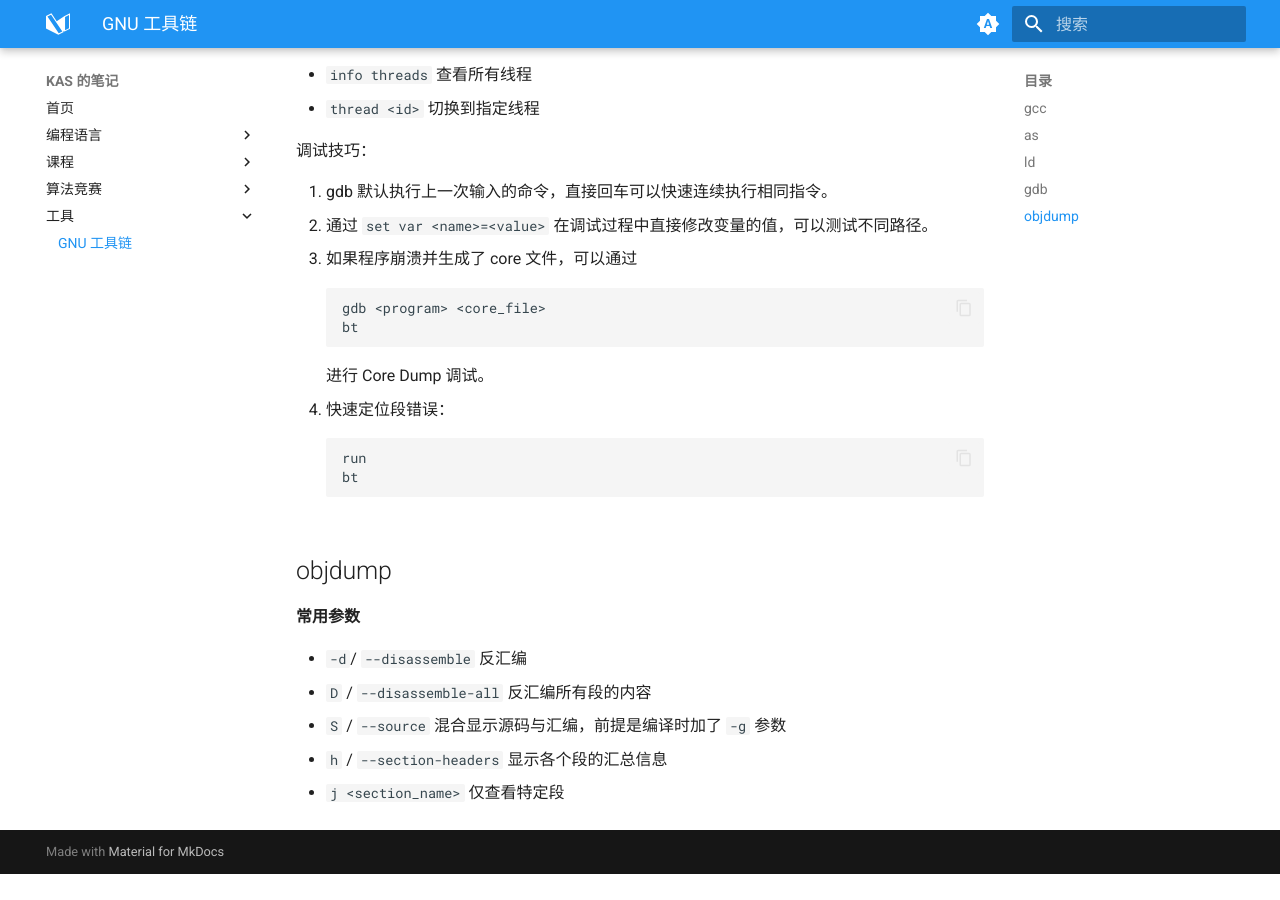
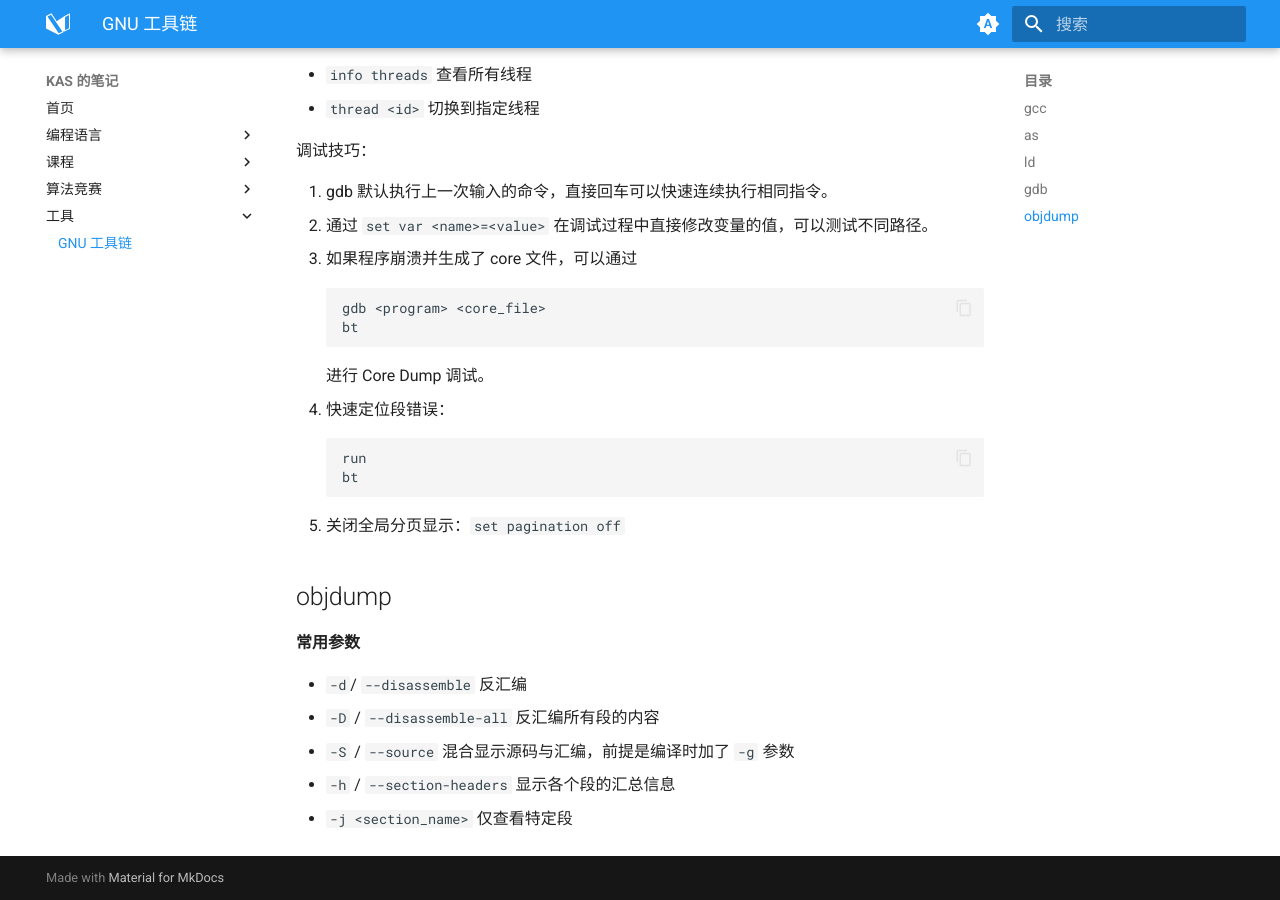
Before and after one commit to kas030/mkdocs-blog, an MkDocs documentation site: the page built from blog/docs/tools/gnu-toolchain.md, in a window 1280 px wide and 900 px high, scrolled down 5164 px. Built offline with MkDocs 1.6.1 and Material for MkDocs 9.7.7, drawn with Linux system fonts in a browser that asks for light colours; before the commit the page ends 6038 px from its top, so only the background shows below that.

Commit message:
docs: update gnu toolchain - gdb objdump

````diff
--- a/blog/docs/tools/gnu-toolchain.md
+++ b/blog/docs/tools/gnu-toolchain.md
@@ -207,13 +207,14 @@
     run
     bt
     ```
+5. 关闭全局分页显示：`set pagination off`
 
 ## objdump
 
 **常用参数**
 
 - `-d`/ `--disassemble` 反汇编
-- `D` / `--disassemble-all` 反汇编所有段的内容
-- `S` / `--source` 混合显示源码与汇编，前提是编译时加了 `-g` 参数
-- `h` / `--section-headers` 显示各个段的汇总信息
-- `j <section_name>` 仅查看特定段
+- `-D` / `--disassemble-all` 反汇编所有段的内容
+- `-S` / `--source` 混合显示源码与汇编，前提是编译时加了 `-g` 参数
+- `-h` / `--section-headers` 显示各个段的汇总信息
+- `-j <section_name>` 仅查看特定段
````
